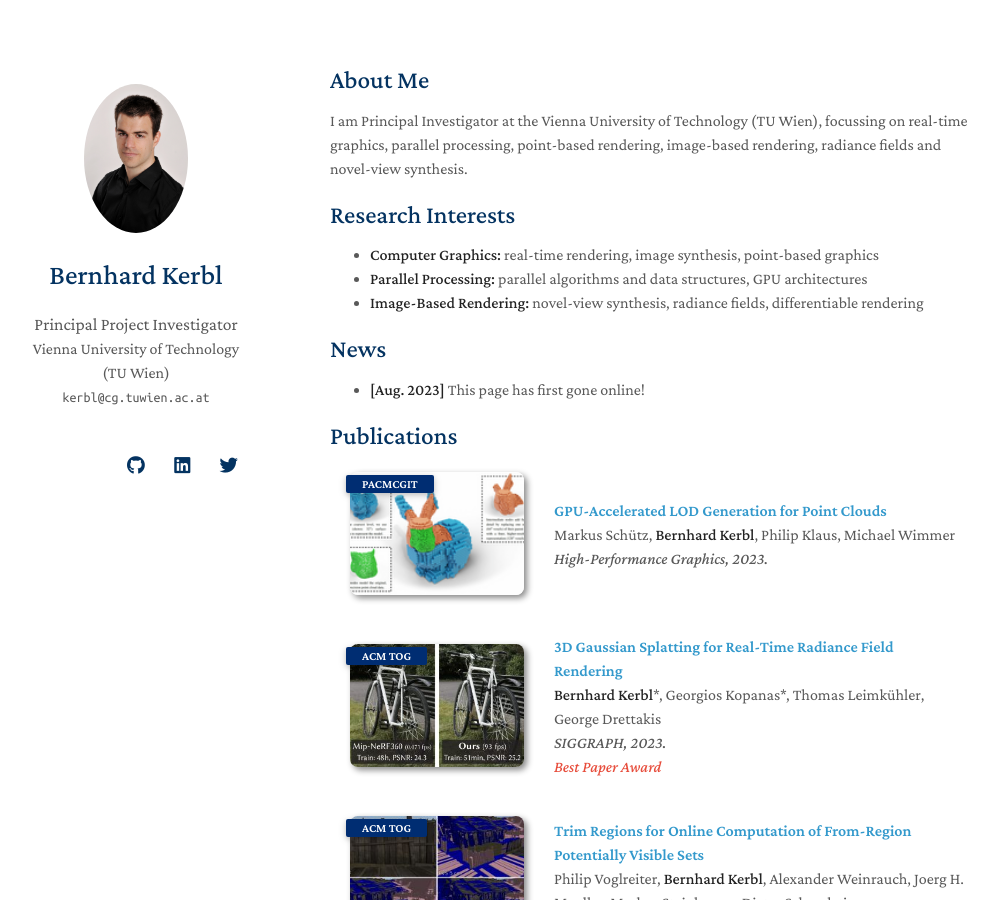
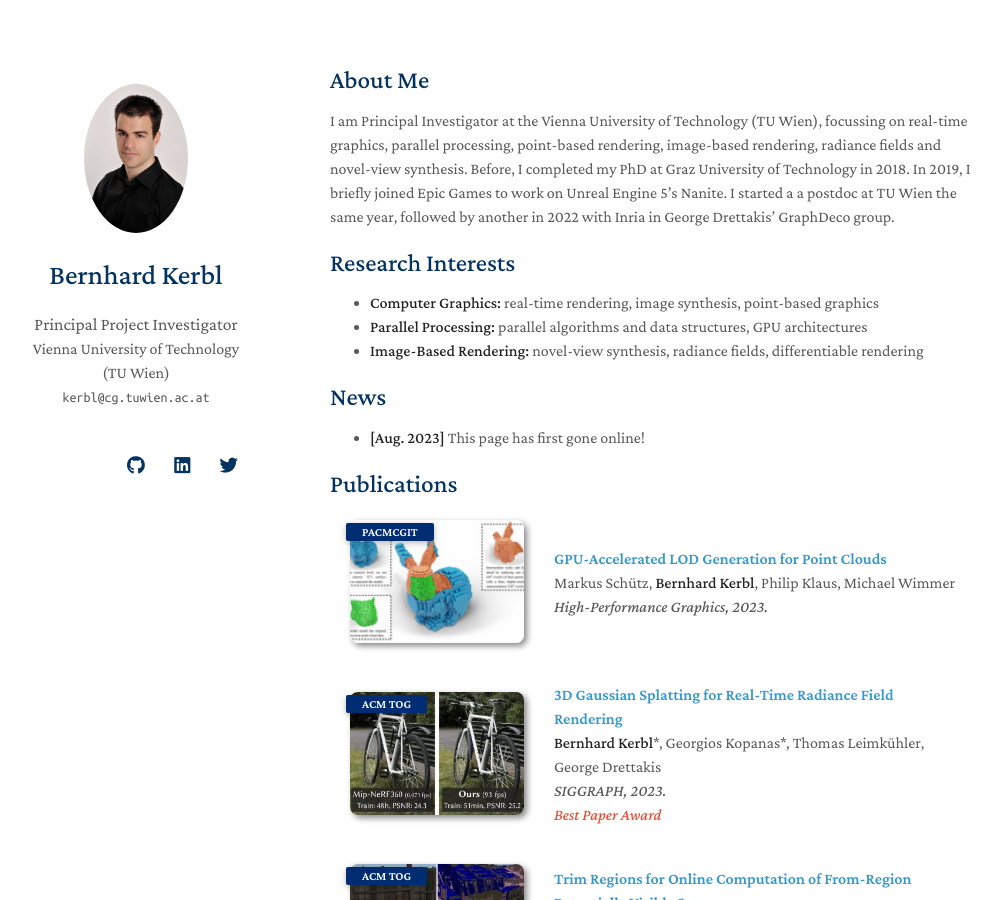
Before and after one commit to Snosixtyboo/Snosxityboo, a Jekyll site: the page built from index.md, in a window 1280 px wide and 900 px high. Shown: the whole window, without its empty margins (140-1141 px from the left). Built offline with Jekyll 4.4.1, drawn with Linux system fonts in a browser that asks for light colours; nearby versions of some CDN libraries; a style sheet for code colours, icons or effects is not loaded; our own code applies the rules of GitHub Pages for plain Markdown files.

Commit message:
updated info

```diff
--- a/index.md
+++ b/index.md
@@ -4,7 +4,7 @@ layout: homepage
 
 ## About Me
 
-I am Principal Investigator at the Vienna University of Technology (TU Wien), focussing on real-time graphics, parallel processing, point-based rendering, image-based rendering, radiance fields and novel-view synthesis.
+I am Principal Investigator at the Vienna University of Technology (TU Wien), focussing on real-time graphics, parallel processing, point-based rendering, image-based rendering, radiance fields and novel-view synthesis. Before, I completed my PhD at Graz University of Technology in 2018. In 2019, I briefly joined Epic Games to work on Unreal Engine 5's Nanite. I started a a postdoc at TU Wien the same year, followed by another in 2022 with Inria in George Drettakis' GraphDeco group.
 
 ## Research Interests
 
```
